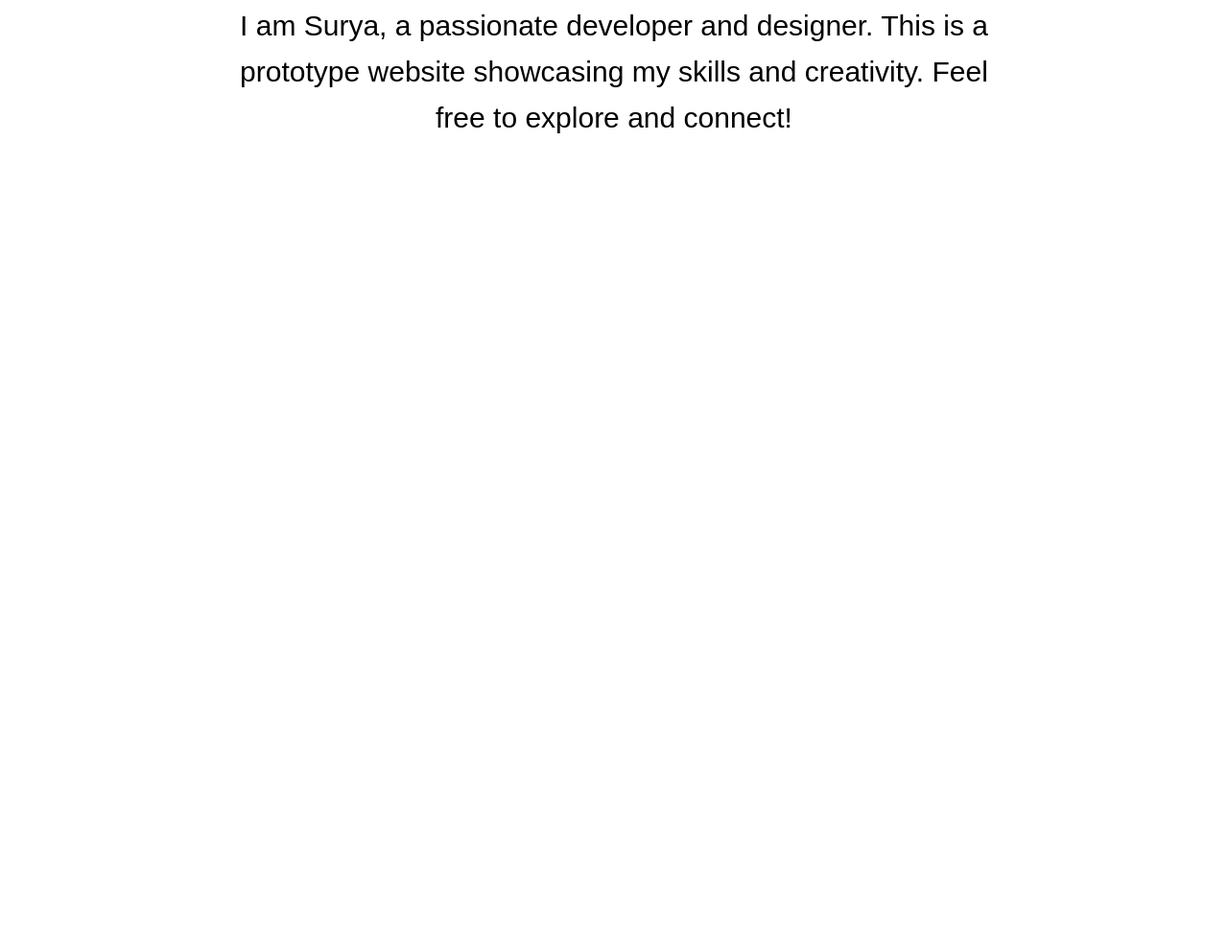
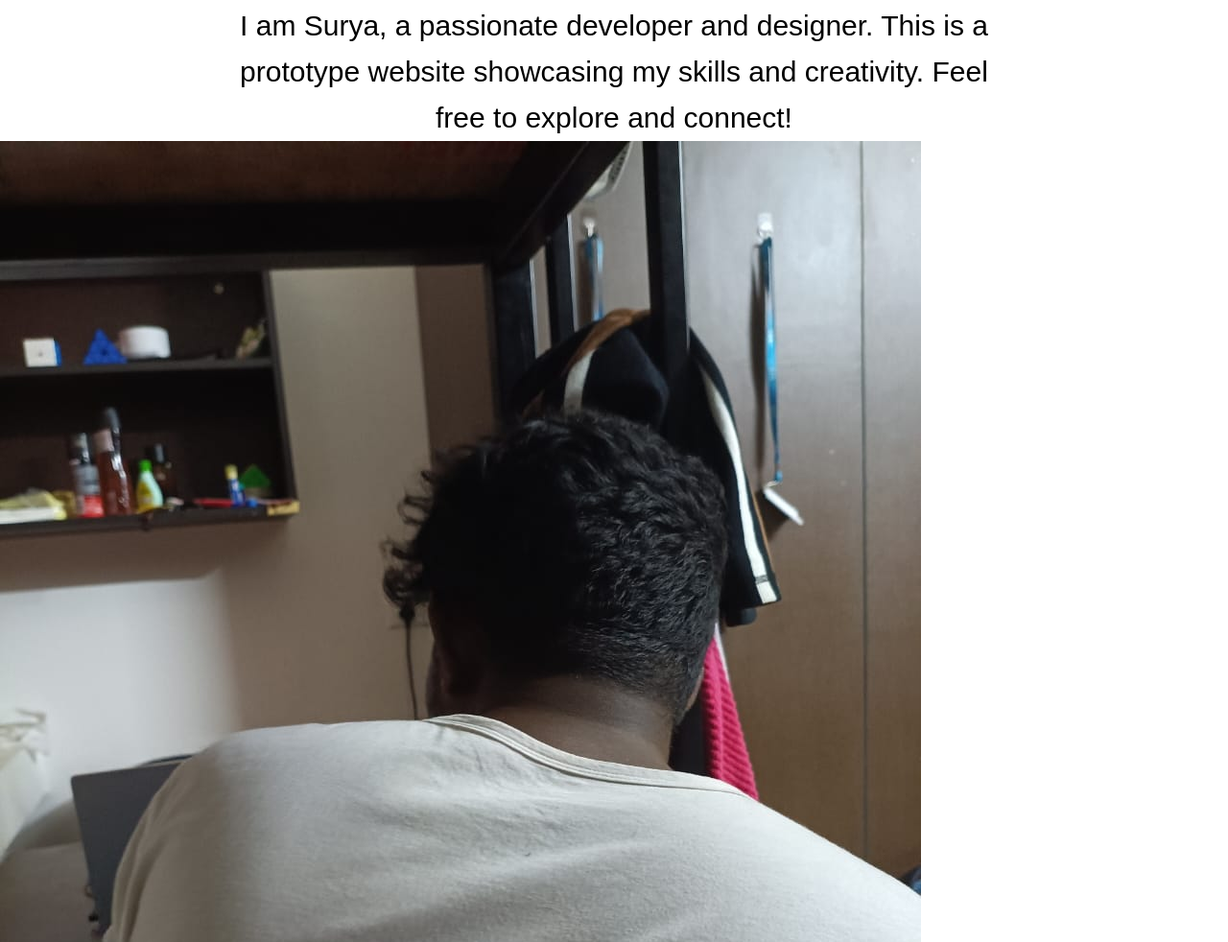
Before and after one commit to surya-749/wbsite, a plain HTML site: page index.html in a window 1280 px wide. Shown: the part 861-1843 px from the top of the page at 96% size. Drawn offline with Linux system fonts and the light colour scheme; a web font is replaced by a local one.

Commit message:
Add image to index.html
Added an image to the body of the HTML document.

```diff
--- a/index.html
+++ b/index.html
@@ -40,5 +40,7 @@
       </p>
     </div>
   </section>
+  <img src="jems.jpg" style="width:300 px;align:center">
 </body>
+
 </html>
```
